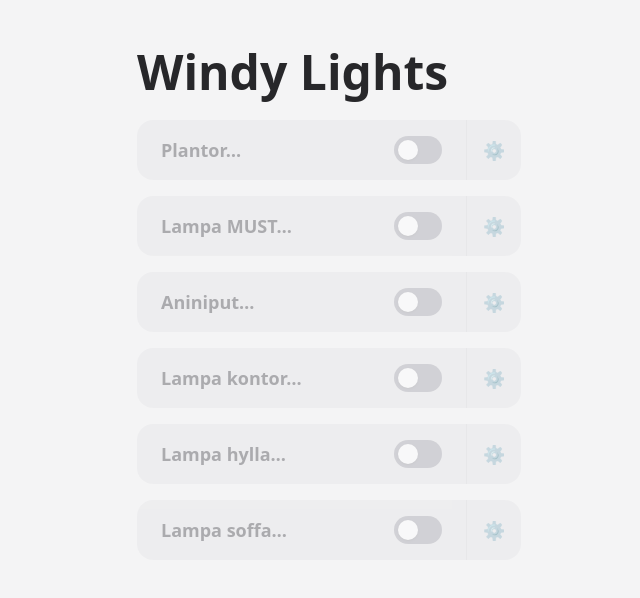
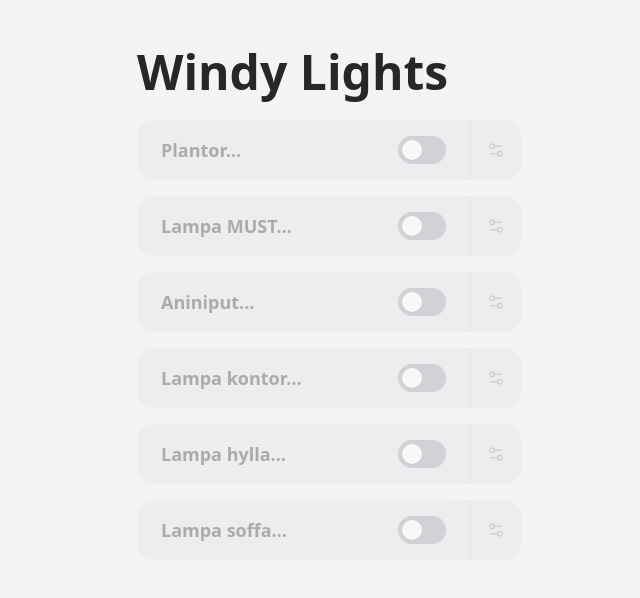
Before and after one commit to stefangeneralao/windylights, a React (Vite) app: page / in a window 1280 px wide. Shown: the top 598 px of the page, without its empty margins (311-951 px from the left). Built offline with nearby package versions, Linux system fonts and the light colour scheme; no server answers.

Commit message:
Replace gear emoji with lucide Settings2 icon

```diff
--- a/package.json
+++ b/package.json
@@ -11,6 +11,7 @@
   },
   "dependencies": {
     "@tailwindcss/vite": "^4.1.18",
+    "lucide-react": "^0.564.0",
     "react": "^19.2.0",
     "react-dom": "^19.2.0",
     "react-router-dom": "^7.13.0",
--- a/src/LampButton.tsx
+++ b/src/LampButton.tsx
@@ -1,5 +1,6 @@
 import { useState, useEffect } from "react";
 import { useNavigate } from "react-router-dom";
+import { Settings2 } from "lucide-react";
 import { type Device } from "./devices";
 import { fetchRelayState, toggleRelay } from "./api";
 import { ToggleSwitch } from "./ToggleSwitch";
@@ -63,7 +64,7 @@ export function LampButton({ device }: Props) {
         ].join(" ")}
         aria-label={`${device.name} settings`}
       >
-        ⚙
+        <Settings2 size={18} />
       </button>
     </div>
   );
```
Also changed, not shown: 1 other file (tests, documents, lock files or other folders).
